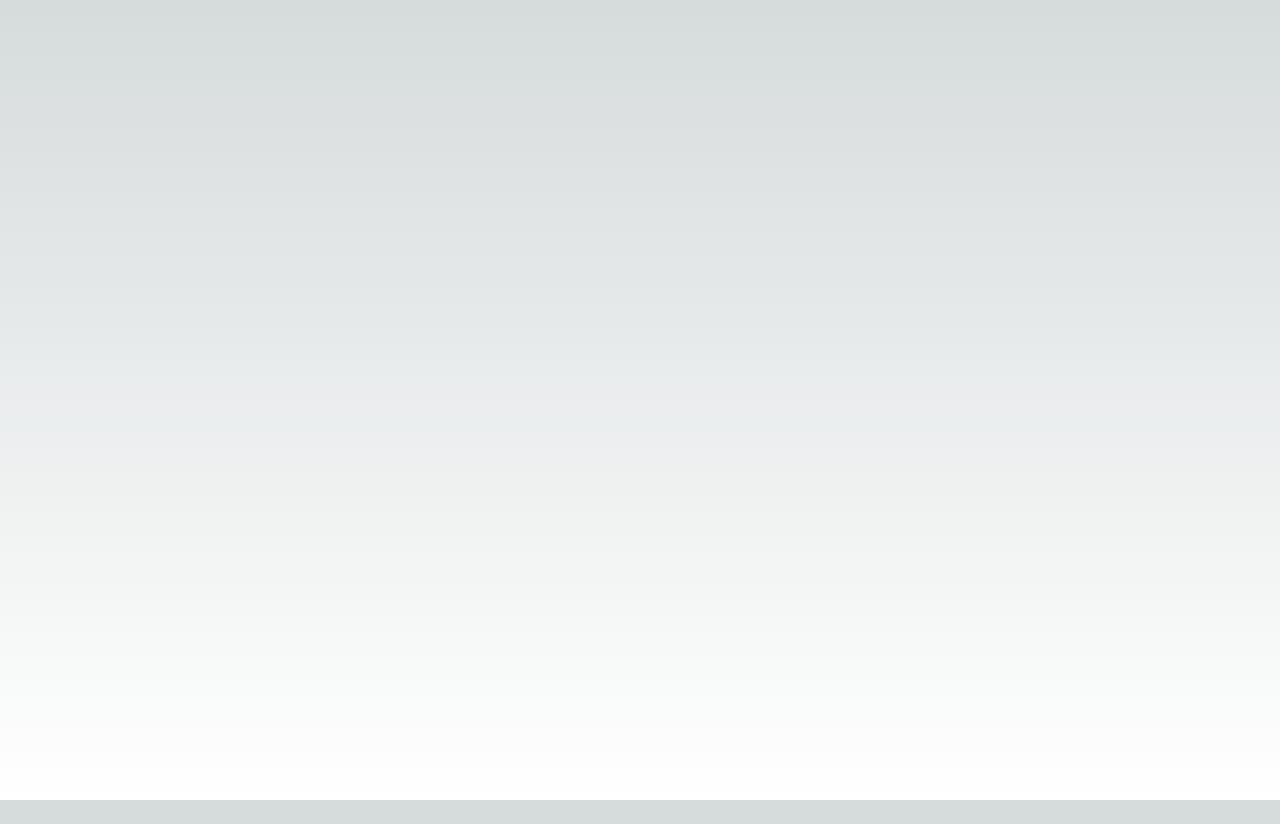
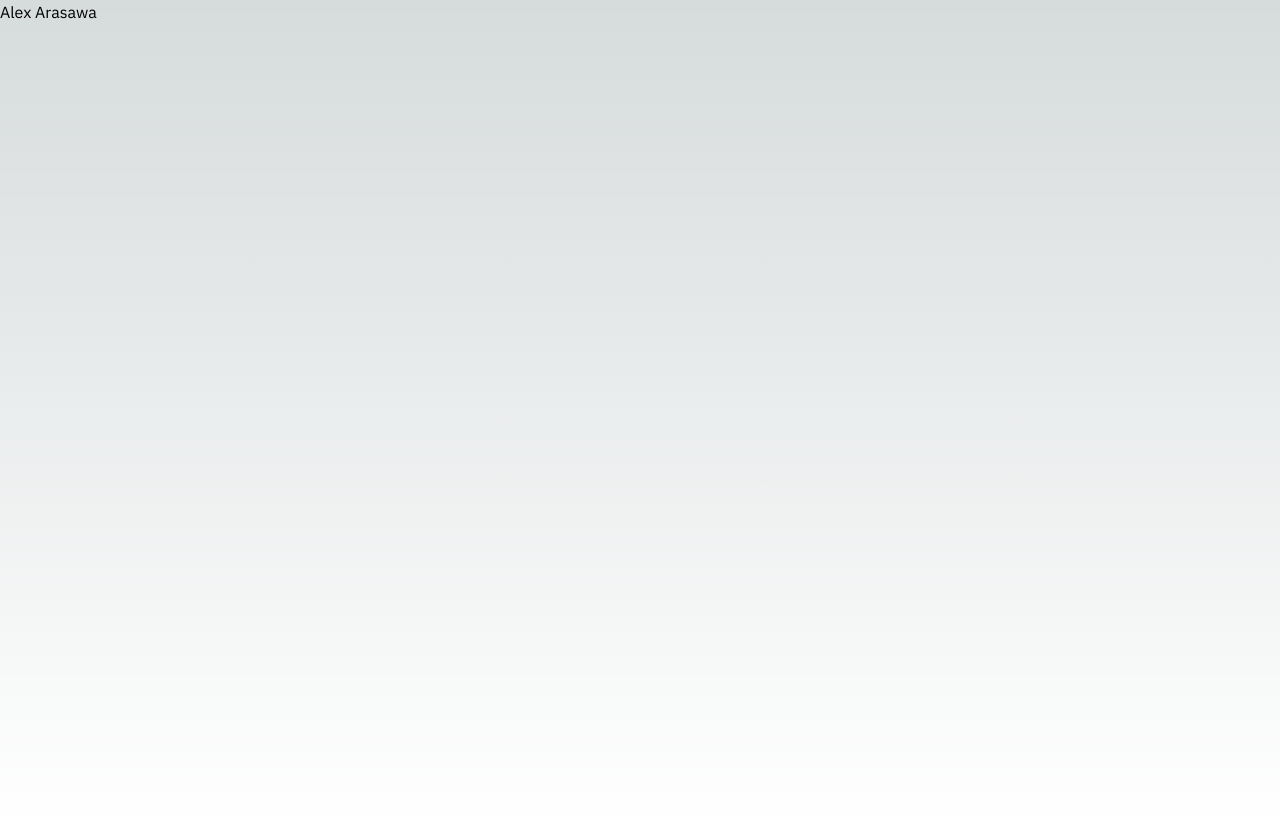
Before and after one commit to aarasawa/aarasawa.dev, a Next.js app: page / in a window 1280 px wide. Before the commit the page ends 800 px from the top, so only its background shows below. Built offline with nearby package versions, Linux system fonts and the light colour scheme.

Commit message:
adding title

```diff
--- a/app/page.tsx
+++ b/app/page.tsx
@@ -4,7 +4,13 @@ import React from 'react';
 
 export default function Home() {
   return (
-    <main className="flex min-h-screen flex-col items-center justify-between p-24">
-    </main>
+    <html>
+      <header>
+        <h1>Alex Arasawa</h1>
+      </header>
+      <main className="flex min-h-screen flex-col items-center justify-between p-24">
+
+      </main>
+    </html>
   )
 }
```
